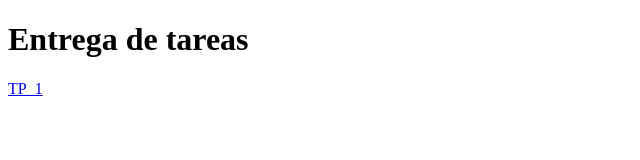
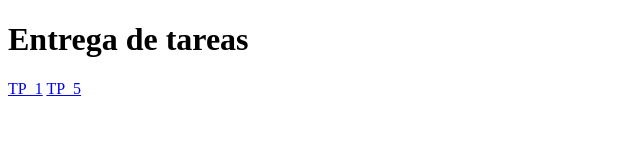
Before and after one commit to Titim04/plataformas-moviles-entregas, a plain HTML site: page index.html in a window 1280 px wide. Shown: the full height of the page, 0-640 px from the left. Drawn offline with Linux system fonts and the light colour scheme.

Commit message:
Update index.html

```diff
--- a/index.html
+++ b/index.html
@@ -9,5 +9,6 @@
 <body>
   <h1>Entrega de tareas</h1>
     <a href="https://titim04.github.io/plataformas-moviles-entregas/tp-1/">TP_1</a>
+    <a href="https://titim04.github.io/plataformas-moviles-entregas/tp-5/">TP_5</a>
 </body>
 </html>
```
